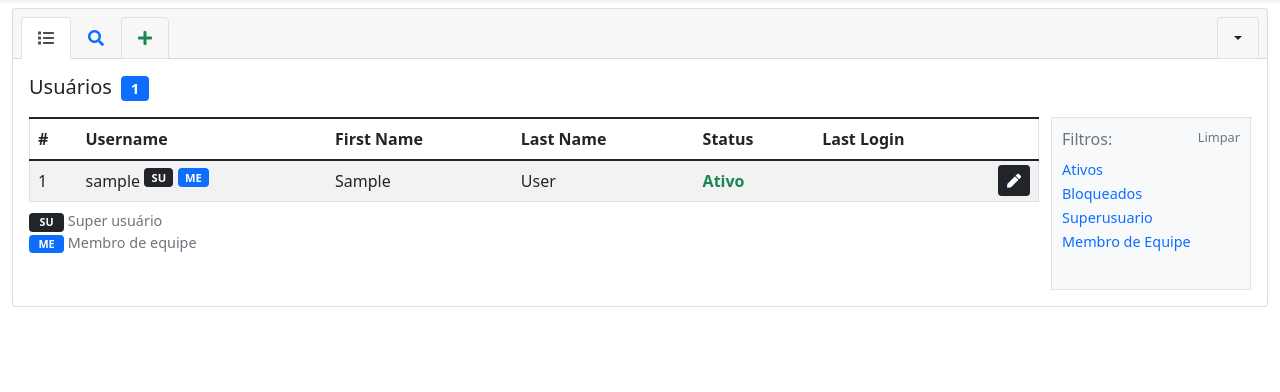
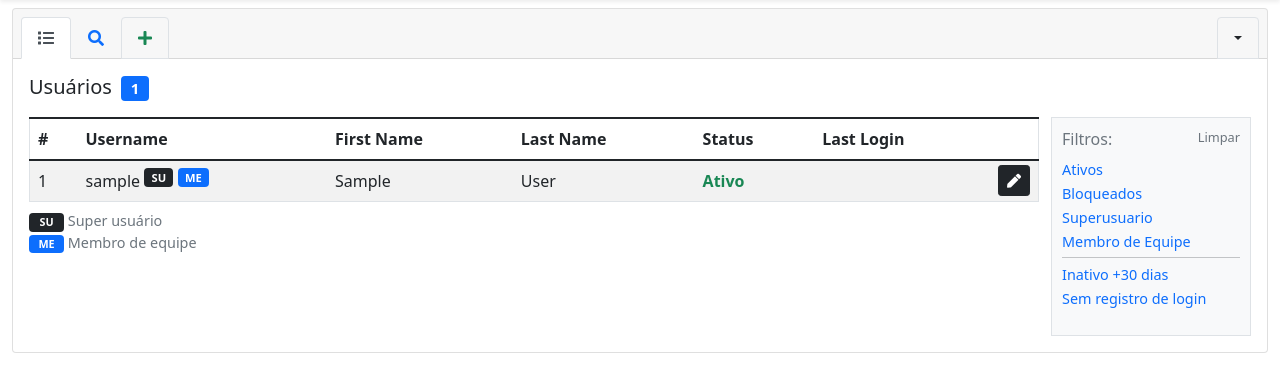
Before and after one commit to castelhano/dot, a Django app: page /core_usuarios in a window 1280 px wide. Shown: the part 45-437 px from the top of the page. Run offline with Django 3.2, Linux system fonts and the light colour scheme; the visitor is signed in with stand-in values (Sample User, id 1); data comes from the database, SQL or seed files in the repository; some libraries are stand-ins or nearby versions.

Commit message:
Ajustes de interface

```diff
--- a/dot/app/core/views.py
+++ b/dot/app/core/views.py
@@ -6,6 +6,7 @@ from django.contrib.auth.models import User, Group, Permission
 from django.contrib.contenttypes.models import ContentType
 from .models import Empresa, Log, Alerta
 from .forms import EmpresaForm, UserForm, GroupForm
+from .extras import clean_request
 from datetime import datetime
 from django.http import HttpResponse
 from django.core import serializers
@@ -46,17 +47,8 @@ def usuarios(request):
     if request.GET:
         if request.GET.get('pesquisa'):
             usuarios = usuarios.filter(username__contains=request.GET.get('pesquisa'))
-        params = {}
-        fields = ['email','is_superuser','is_staff','is_active']
-        for p in request.GET:
-            if p in fields:
-                cleaned_data = ''
-                if request.GET[p] != 'True' and request.GET[p] != 'False':
-                    params[p] = request.GET[p]
-                elif request.GET[p] == 'True':
-                    params[p] = True
-                else:
-                    params[p] = False
+        fields = ['email','is_superuser','is_staff','is_active','last_login','last_login__lte']
+        params = clean_request(request.GET, fields)
         usuarios = usuarios.filter(**params)
     return render(request,'core/usuarios.html',{'usuarios':usuarios})
 
--- a/dot/settings.py
+++ b/dot/settings.py
@@ -6,9 +6,7 @@ BASE_DIR = Path(__file__).resolve().parent.parent
 APP_DIR = os.path.join(BASE_DIR,'dot/app/')
 ALLOWED_HOSTS = []
 
-from .settings_local import DEBUG, SECRET_KEY, DATABASES
-
-ALLOWED_HOSTS = []
+from .settings_local import ALLOWED_HOSTS, DEBUG, SECRET_KEY, DATABASES
 
 INSTALLED_APPS = [
     'core',
--- a/dot/settings_local.py
+++ b/dot/settings_local.py
@@ -1,6 +1,7 @@
 from pathlib import Path
 BASE_DIR = Path(__file__).resolve().parent.parent
 
+ALLOWED_HOSTS = []
 DEBUG = True
 # SECRET_KEY = 'django-insecure-@y**phwf-7(aou^!wj3rc$cfpncse#as=96q-ip@b)9(#ha$&&'
 SECRET_KEY = 't$o.B<Vf}+K=2RQ#.X?@p*t1Z]LhT@j|o=KcK0;9*):0<5W_1kU8?.=jI-3oi-M'
--- a/dot/static/css/dot.css
+++ b/dot/static/css/dot.css
@@ -32,6 +32,7 @@ VERSION: 1.0
 .widget-thumb-controls{margin-top: 5px;}
 
 .filter-container{background-color: #F8F9FA;border:1px solid rgb(222, 226, 230);padding: 12px 10px 20px;min-width: 200px;}
+.filter-container ul{margin-bottom: 5px;}
 .filter-container ul a{text-decoration: none;color: #0d6efd!important;cursor: pointer;font-size:0.9rem;}
 .filter-container a.active{font-weight: bold;}
 @media(max-width: 992px){
--- a/dot/templates/core/usuarios.html
+++ b/dot/templates/core/usuarios.html
@@ -76,12 +76,15 @@
   </div>
   <div class="col-lg-auto ps-auto ps-lg-0 order-1 order-lg-2">
     <div class="filter-container">
-      <h6 class="text-muted d-flex justify-content-between" style="cursor: help;" title="ALT + L para limpar filtros">Filtros:<a class="text-muted text-decoration-none fs-8" id="clear" href="{% url 'core_usuarios' %}">Limpar</a></h6>
+      <h6 class="text-muted d-flex justify-content-between">Filtros:<a class="text-muted text-decoration-none fs-8" id="clear" href="{% url 'core_usuarios' %}">Limpar</a></h6>
       <ul class="list-unstyled">
         <li><a id="id_ativos" onclick="filter('is_active','True')">Ativos</a></li>
-        <li><a id="id_inativos" onclick="filter('is_active','False')">Bloqueados</a></li>
+        <li><a id="id_bloqueados" onclick="filter('is_active','False')">Bloqueados</a></li>
         <li><a id="id_superuser" onclick="filter('is_superuser','True')">Superusuario</a></li>
         <li><a id="id_staff" onclick="filter('is_staff','True')">Membro de Equipe</a></li>
+        <hr class="my-1" />
+        <li><a id="id_inativos" onclick="inativosFilter(-30);">Inativo +30 dias</a></li>
+        <li><a id="id_nunca_logado" onclick="filter('last_login','None');">Sem registro de login</a></li>
       </ul>
     </div>
   </div>
@@ -120,10 +123,18 @@
 {% block add_script %}
 const filters = {
   'is_active=True':'id_ativos',
-  'is_active=False':'id_inativos',
+  'is_active=False':'id_bloqueados',
   'is_superuser':'id_superuser',
-  'is_staff':'id_staff'
+  'is_staff':'id_staff',
+  'last_login__lte':'id_inativos',
+  'last_login':'id_nunca_logado'
 }
 urlSetFiltersActive(filters);
+
+Date.prototype.addDays = function(days) {var date = new Date(this.valueOf());date.setDate(date.getDate() + days);return date;}
+var today = new Date();
+function inativosFilter(days){
+  filter('last_login__lte',today.addDays(days).toISOString().split('T')[0]);
+}
 {% endblock %}
 </script>
```
Also changed, not shown: dot/app/core/extras.py (added, +15 -0 lines).
